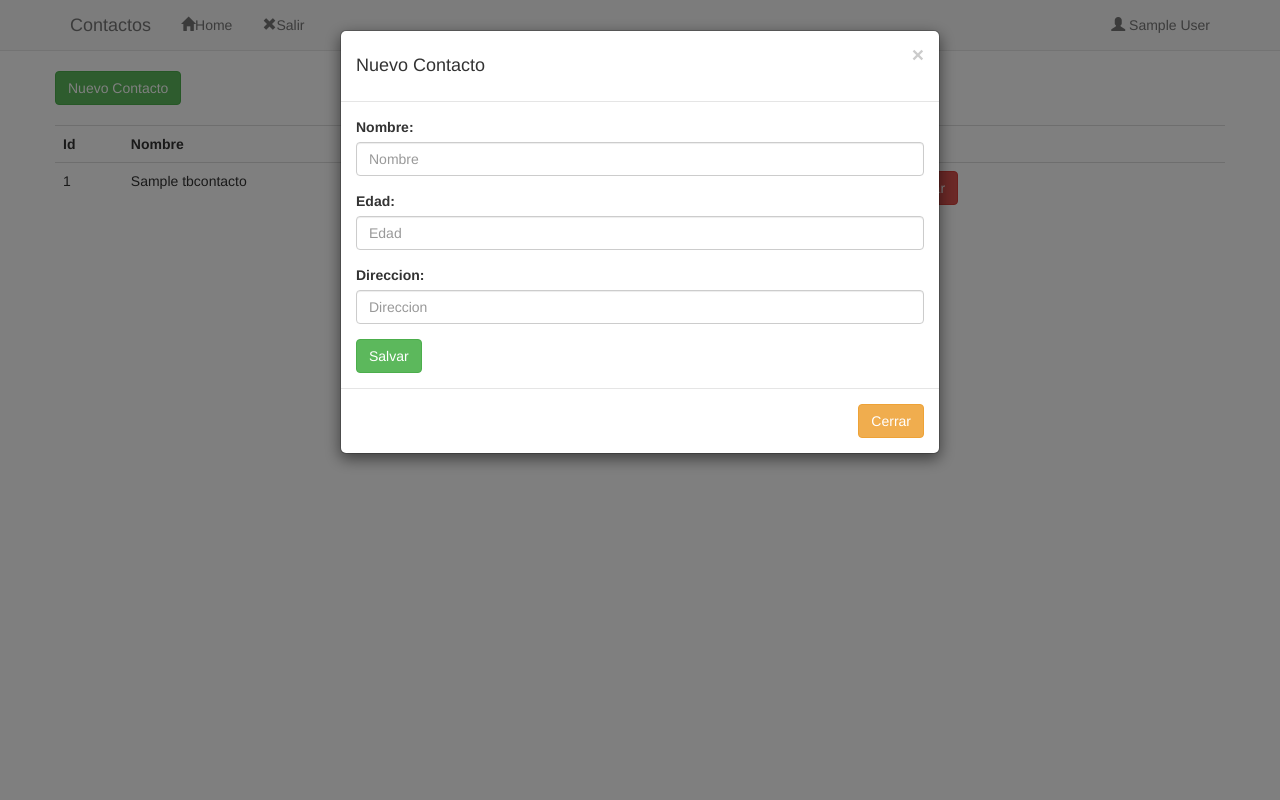
After one commit to clauudiocf/HomeStore, a PHP site: page /HomeStore/Producto/listar.php in a window 1280 px wide, after a click on "Nuevo Contacto". The commit adds this page. Run offline with PHP 8.4, Linux system fonts and the light colour scheme; the visitor is signed in with stand-in values (Sample User, id 1); tables that the repository leaves empty or names only in its code hold one stand-in row (values such as "Sample post"); some libraries are stand-ins or nearby versions.

Commit message:
cosas productos por seba

```diff
--- /dev/null
+++ b/Producto/listar.php
@@ -0,0 +1,188 @@
+<?php
+	session_start();
+	if(isset($_SESSION['nombreusu']))
+	{
+?>
+<!DOCTYPE html>
+<html lang="en">
+<head>
+	<meta charset="UTF-8">
+	<meta name="viewport" content="width=device-width, user-scalable=no, initial-scale=1.0, maximum-scale=1.0, minimum-scale=1.0">
+	<title>CRUD php Mysql + bootstrap</title>
+	<link rel="stylesheet" href="css/bootstrap.min.css">
+	<link rel="stylesheet" href="css/estilos.css">
+	<script src="js/metodos.js"></script>
+</head>
+<body>
+	<header>
+		<nav class="navbar navbar-default navbar-static-top" role="navigation">
+			<div class="container">
+				<div class="navbar-header">
+					<button type="button" class="navbar-toggle collapsed" data-toggle="collapse" data-target="#navegacion-fm">
+						<span class="sr-only">Desplegar / Ocultar Menu</span>
+						<span class="icon-bar"></span>
+						<span class="icon-bar"></span>
+						<span class="icon-bar"></span>
+					</button>
+					<a href="#" class="navbar-brand">Contactos</a>
+				</div>
+				<div class="collapse navbar-collapse" id="navegacion-fm">
+					<ul class="nav navbar-nav">
+						<li><a href="#"><span class="glyphicon glyphicon-home"></span>Home</a></li>
+						<li><a href="cerrars.php"><span class="glyphicon glyphicon-remove"></span>Salir</a></li>
+					</ul>
+					<ul class="nav navbar-nav navbar-right">
+						<?php
+							echo "<li><a href='#'><span class='glyphicon glyphicon-user'></span> ".$_SESSION['nombreusu']."</a></li>";
+						?>
+				    </ul>
+				</div>
+			</div>
+		</nav>
+	</header>
+
+	<div class="container">
+		<div class="row">
+
+
+
+
+			<a class="btn btn-success" data-toggle="modal" data-target="#nuevoUsu">Nuevo Contacto</a><br><br>
+			<table class='table'>
+				<tr>
+					<th>Id</th><th>Nombre</th><th>Edad</th><th>Direccion</th><th><span class="glyphicon glyphicon-wrench"></span></th>
+				</tr>
+<?php
+			$mysqli = new mysqli("localhost", "root", "", "bdpersona");
+			if ($mysqli->connect_errno) {
+			    echo "Fallo al conectar a MySQL: (" . $mysqli->connect_errno . ") " . $mysqli->connect_error;
+			    exit();
+			}
+			$consulta= "SELECT * FROM tbcontactos";
+			if ($resultado = $mysqli->query($consulta))
+			{
+				while ($fila = $resultado->fetch_row())
+				{
+					echo "<tr>";
+					echo "<td>$fila[0]</td><td>$fila[1]</td><td>$fila[2]</td><td>$fila[3]</td>";
+					echo"<td>";
+				    echo "<a data-toggle='modal' data-target='#editUsu' data-id='" .$fila[0] ."' data-nombre='" .$fila[1] ."' data-edad='" .$fila[2] ."' data-direccion='" .$fila[3] ."' class='btn btn-warning'><span class='glyphicon glyphicon-pencil'></span>Editar</a> ";
+					echo "<a class='btn btn-danger' href='elimina.php?id=" .$fila[0] ."'><span class='glyphicon glyphicon-remove'></span>Eliminar</a>";
+					echo "</td>";
+					echo "</tr>";
+				}
+				$resultado->close();
+			}
+			$mysqli->close();
+
+
+
+?>
+	        </table>
+		</div>
+
+
+
+		<div class="modal" id="nuevoUsu" tabindex="-1" role="dialog" aria-labellebdy="myModalLabel" aria-hidden="true">
+            <div class="modal-dialog">
+                <div class="modal-content">
+                    <div class="modal-header">
+                        <button type="button" class="close" data-dismiss="modal" aria-hidden="true">&times;</button>
+                        <h4>Nuevo Contacto</h4>
+                    </div>
+                    <div class="modal-body">
+                       <form action="insertar.php" method="GET">
+                       		<div class="form-group">
+                       			<label for="nombre">Nombre:</label>
+                       			<input class="form-control" id="nombre" name="nombre" type="text" placeholder="Nombre"></input>
+                       		</div>
+                       		<div class="form-group">
+                       			<label for="edad">Edad:</label>
+                       			<input class="form-control" id="edad" name="edad" type="text" placeholder="Edad"></input>
+                       		</div>
+                       		<div class="form-group">
+                       			<label for="direccion">Direccion:</label>
+                       			<input class="form-control" id="direccion" name="direccion" type="text" placeholder="Direccion"></input>
+                       		</div>
+
+							<input type="submit" class="btn btn-success" value="Salvar">
+                       </form>
+                    </div>
+                    <div class="modal-footer">
+                        <button type="button" class="btn btn-warning" data-dismiss="modal">Cerrar</button>
+                    </div>
+                </div>
+            </div>
+        </div>
+
+        <div class="modal" id="editUsu" tabindex="-1" role="dialog" aria-labellebdy="myModalLabel" aria-hidden="true">
+            <div class="modal-dialog">
+                <div class="modal-content">
+                    <div class="modal-header">
+                        <button type="button" class="close" data-dismiss="modal" aria-hidden="true">&times;</button>
+                        <h4>Editar Contacto</h4>
+                    </div>
+                    <div class="modal-body">
+                       <form action="actualiza.php" method="POST">
+
+                       		        <input  id="id" name="id" type="hidden" ></input>
+		                       		<div class="form-group">
+		                       			<label for="nombre">Nombre:</label>
+		                       			<input class="form-control" id="nombre" name="nombre" type="text" ></input>
+		                       		</div>
+		                       		<div class="form-group">
+		                       			<label for="edad">Edad:</label>
+		                       			<input class="form-control" id="edad" name="edad" type="text" ></input>
+		                       		</div>
+		                       		<div class="form-group">
+		                       			<label for="direccion">Direccion:</label>
+		                       			<input class="form-control" id="direccion" name="direccion" type="text" ></input>
+		                       		</div>
+
+									<input type="submit" class="btn btn-success">
+                       </form>
+                    </div>
+                    <div class="modal-footer">
+                        <button type="button" class="btn btn-warning" data-dismiss="modal">Cerrar</button>
+                    </div>
+                </div>
+            </div>
+        </div>
+
+
+
+	</div>
+	<script src="js/jquery.min.js"></script>
+	<script src="js/bootstrap.min.js"></script>
+	<script>
+		  $('#editUsu').on('show.bs.modal', function (event) {
+		  var button = $(event.relatedTarget) // Button that triggered the modal
+		  var recipient0 = button.data('id')
+		  var recipient1 = button.data('nombre')
+		  var recipient2 = button.data('edad')
+		  var recipient3 = button.data('direccion')
+		   // Extract info from data-* attributes
+		  // If necessary, you could initiate an AJAX request here (and then do the updating in a callback).
+		  // Update the modal's content. We'll use jQuery here, but you could use a data binding library or other methods instead.
+
+		  var modal = $(this)
+		  modal.find('.modal-body #id').val(recipient0)
+		  modal.find('.modal-body #nombre').val(recipient1)
+		  modal.find('.modal-body #edad').val(recipient2)
+		  modal.find('.modal-body #direccion').val(recipient3)
+		});
+
+	</script>
+
+</body>
+</html>
+
+<?php
+	}
+	else
+	{
+		?>
+		 <META HTTP-EQUIV="Refresh" CONTENT="0; URL=index.php">
+		 <?php
+	}
+?>
```
Also changed, not shown: Producto/actualiza.php (added, +18 -0 lines), Producto/elimina.php (added, +18 -0 lines), Producto/insertar.php (added, +15 -0 lines), index.php (+25 -25 lines), README.md.
